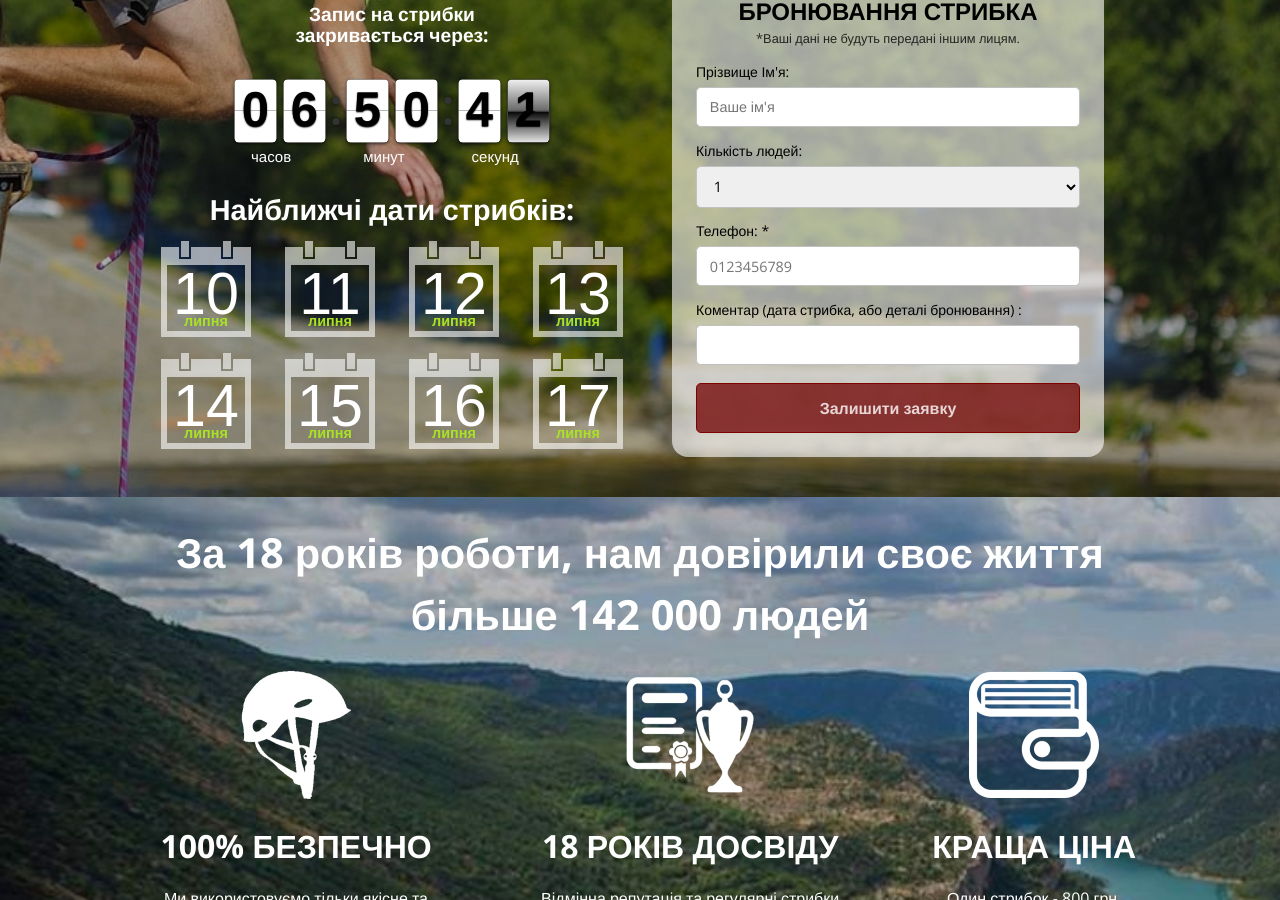
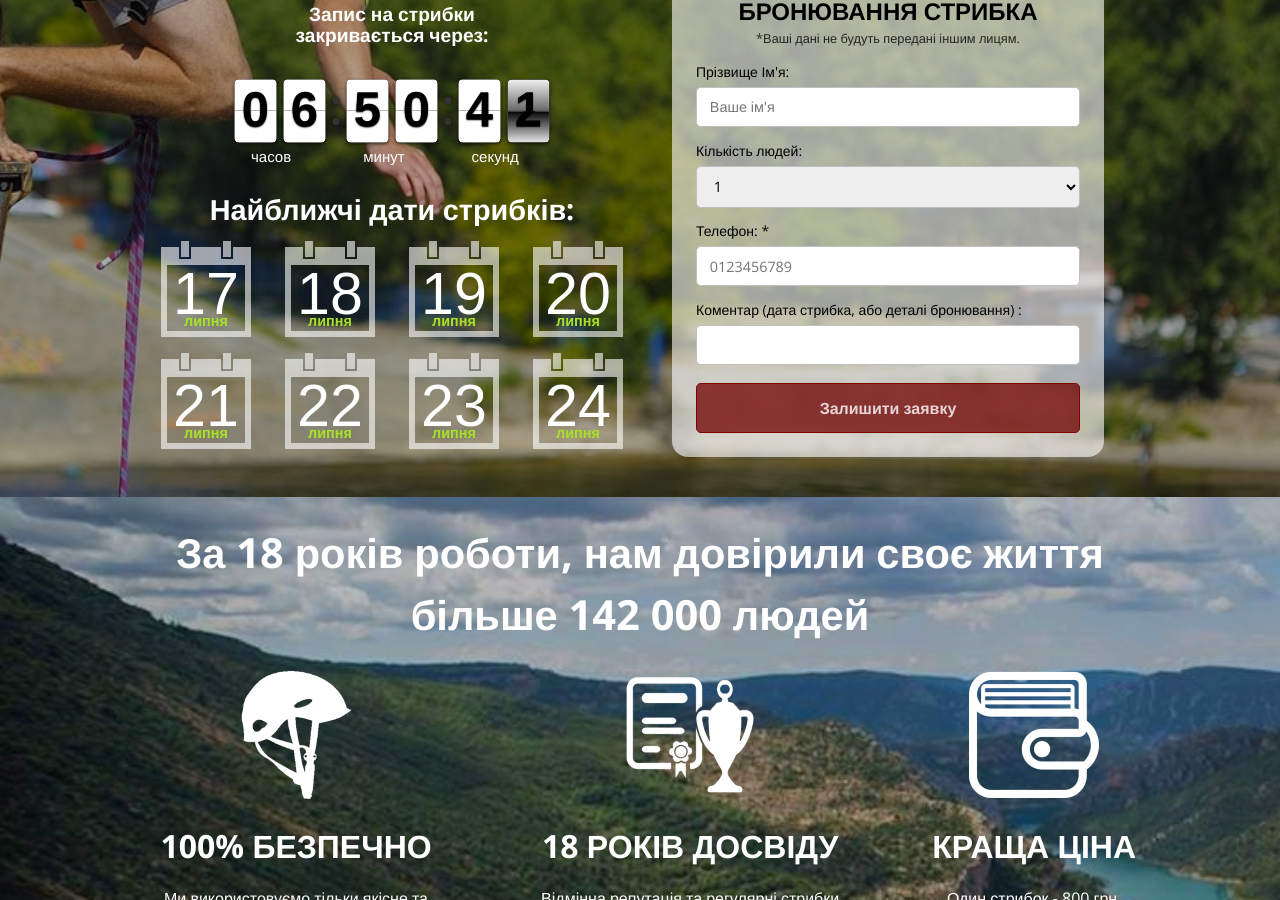
Before and after one commit to Andreyfilko/go-jump, a Jekyll site: the page built from index.md, in a window 1280 px wide and 900 px high, scrolled down 499 px. Built offline with Jekyll 4.4.1, drawn with Linux system fonts in a browser that asks for light colours; some web fonts are replaced; some of the changed text lies outside the part shown.

Commit message:
Update _config.yml

```diff
--- a/_config.yml
+++ b/_config.yml
@@ -35,11 +35,11 @@ google_analytics:
 theme: jekyll-theme-cayman
 
 dates:
-  - 2026-07-10
-  - 2026-07-11
-  - 2026-07-12
-  - 2026-07-13
-  - 2026-07-14
-  - 2026-07-15
-  - 2026-07-16
   - 2026-07-17
+  - 2026-07-18
+  - 2026-07-19
+  - 2026-07-20
+  - 2026-07-21
+  - 2026-07-22
+  - 2026-07-23
+  - 2026-07-24
```
